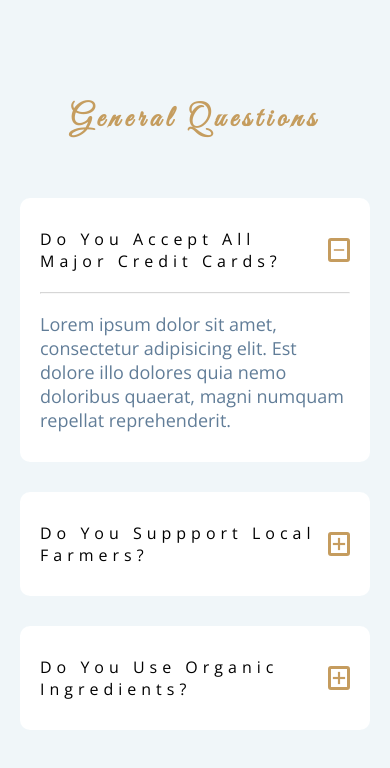
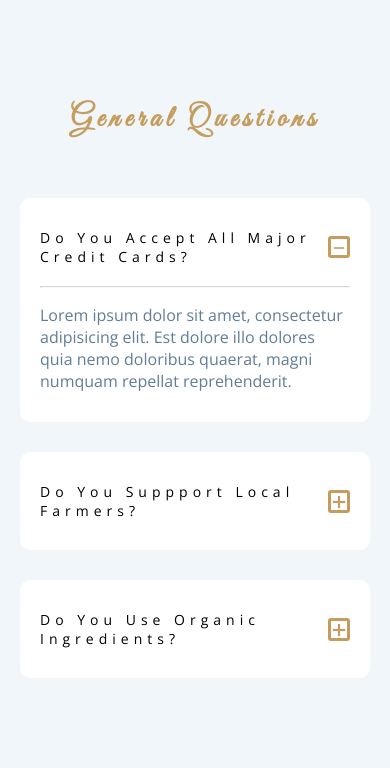
Before and after one commit to SedativeGlam/Accordion, a plain HTML site: page index.html in a window 390 px wide. Both pictures are taken after a click on the element 339 px from the left and 250 px from the top of the page. Drawn offline with nearby package versions, Linux system fonts and the light colour scheme.

Commit message:
Add files via upload

```diff
--- a/style.css
+++ b/style.css
@@ -55,7 +55,7 @@ header {
   border-color: #c59c5e;
   border-radius: 3px;
   padding: 3px 4x;
-  height: 24px;
+  height: 23px;
   cursor: pointer;
   transition: transform 0.7s ease;
 }
@@ -72,7 +72,7 @@ header {
   border-color: #c59c5e;
   border-radius: 3px;
   padding: 3px 4x;
-  height: 24px;
+  height: 22px;
   cursor: pointer;
   transition: transform 0.7s ease;
   display: none;
@@ -123,4 +123,14 @@ hr {
   .accordion {
     width: 100%;
   }
+
+  .question {
+    font-size: 14px;
+  }
+
+  .text {
+    font-size: 16px;
+    color: #617d98;
+    margin-bottom: 0;
+  }
 }
```
